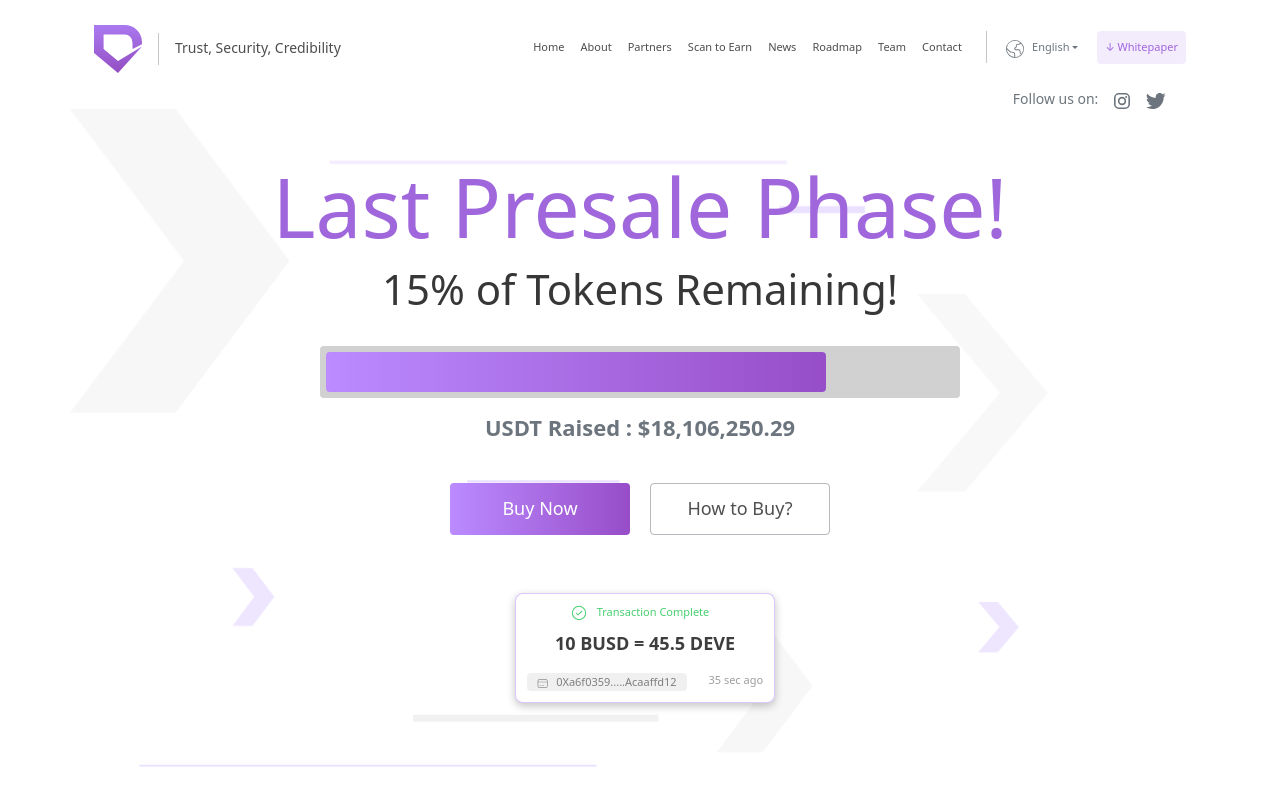
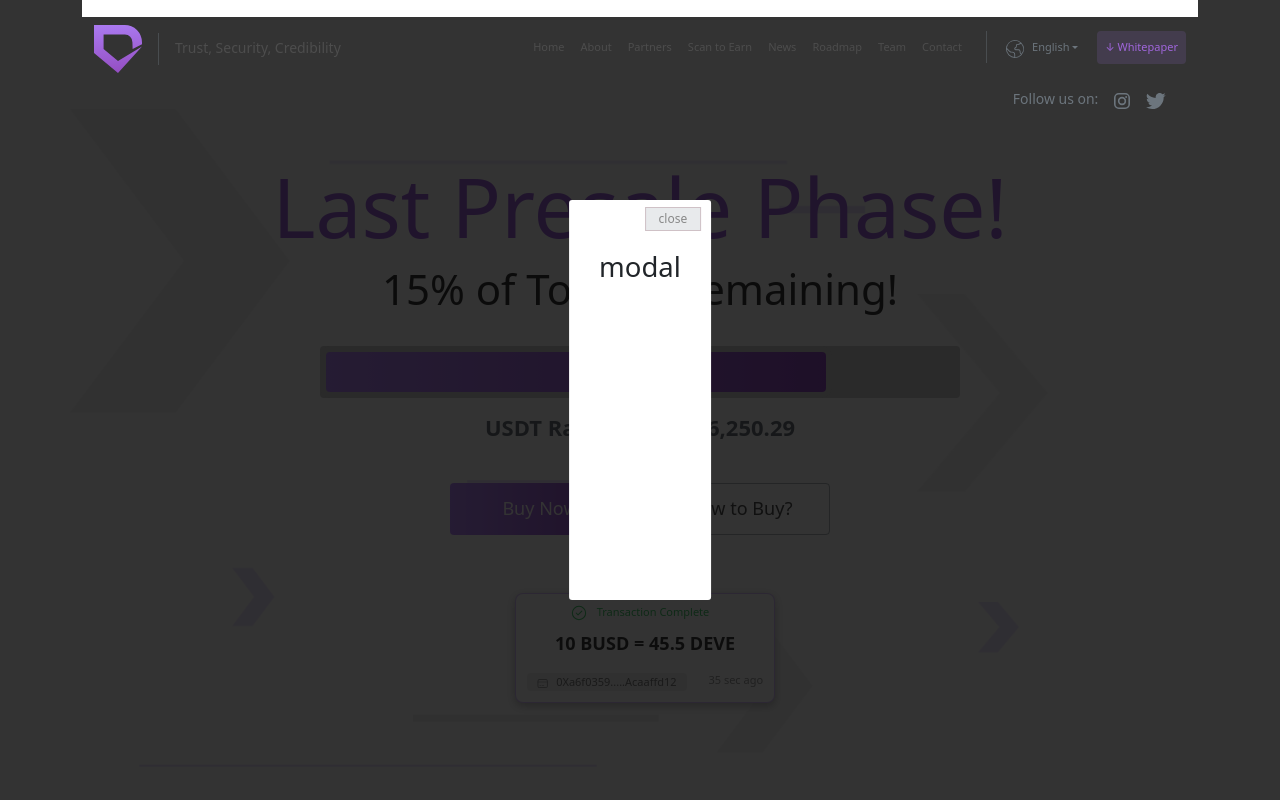
Before and after one commit to moussa32/develocity-modern-landing, a React (Create React App) app: page / in a window 1280 px wide. Both pictures are taken after a click on the button "Buy Now". Shown: the top 800 px of the page. Built offline with nearby package versions, Linux system fonts and the light colour scheme.

Commit message:
adding modal

```diff
--- a/public/index.html
+++ b/public/index.html
@@ -29,6 +29,7 @@
   <body>
     <noscript>You need to enable JavaScript to run this app.</noscript>
     <div id="root"></div>
+    <div id="modal-buyNow-btn"></div>
     <!--
       This HTML file is a template.
       If you open it directly in the browser, you will see an empty page.
--- a/src/index.js
+++ b/src/index.js
@@ -1,4 +1,5 @@
 import React from "react";
+
 import ReactDOM from "react-dom/client";
 import App from "./App";
 import reportWebVitals from "./reportWebVitals";
--- a/src/modules/Home/MainContent.js
+++ b/src/modules/Home/MainContent.js
@@ -1,17 +1,20 @@
 import Icons from "./Icons"
 import Progress from "./Progress"
 import TransactionCard from "./TransactionCard"
-
+import { ModalBuyNow } from "../Modal/ModalBuyNow"
+import { useState } from "react"
 const MainContent = () => {
+  const [isOpen,setIsOpen]=useState(false)
   return (
     <>
+    <ModalBuyNow open={isOpen} onClose={()=>setIsOpen(false)}/>
     <main className="container d-flex flex-column align-items-center text-center space">
       <h1 className="text-primary pt-5">Last Presale Phase!</h1>
       <h3 className="">15% of Tokens Remaining!</h3>
       <Progress/>
       <h2 className="mt-3">USDT Raised : $18,106,250.29</h2>
       <div className="mt-4">
-        <button className="btn-one">Buy Now</button>
+        <button className="btn-one" onClick={()=>setIsOpen(true)}>Buy Now</button>
         <button className="btn-two">How to Buy?</button>
       </div>
       <TransactionCard/>
--- /dev/null
+++ b/src/modules/Modal/Modal.module.css
@@ -0,0 +1,66 @@
+.backDrop{
+    background-color: rgba(0,0,0,0.8);
+    position: fixed;
+    top:0;
+    right:0;
+    left:0;
+    bottom: 0;
+    z-index: 9;
+    /* opacity: 0;
+    visibility: hidden; */
+    transition: 0.5s;
+}
+.overlay{
+    position: fixed;
+    top:50%;
+    left:50%;
+    transform: translate(-50%,-50%);
+    bottom: 0;
+    padding: 50px 30px 28px;
+    background-color: #fff;
+    z-index: 99;
+    border-radius: 3px;
+    animation-name: showMessage;
+    animation-duration: 1s;
+    /* animation-delay: 3s; */
+    /* opacity: 0; */
+    /* visibility: hidden; */
+    transition: 0.2s;
+}
+@keyframes showMessage {
+    0%{opacity: 0;}
+    50%{opacity: 0;}
+    70%{opacity: 0.3;}
+    100%{opacity: 1;}
+}
+.closeBtn_rtl,.closeBtn_ltr {
+    width: 56px !important;
+    height: 24px !important;
+    background: #E8EAEC !important;
+    /* border: 0 !important; */
+    outline: none !important;
+    font-size: 12px !important;
+    font-weight: 500 !important;
+    color: #888888 !important;
+    border: 1px solid #cfc1c6;
+    position: absolute !important;
+    top: 7px !important;
+}
+.closeBtn_ltr{
+    right: 10px !important;
+}
+.closeBtn_rtl{
+    left: 10px !important;
+}
+
+/* @media screen and (max-width: 600px) {
+    .overlay{
+        top:50%;
+        left:15%;
+        transform: translate(-8%,-50%);
+        padding: 50px 5px 5px;
+        overflow: auto;
+
+
+    }
+  } */
--- /dev/null
+++ b/src/modules/Modal/ModalBuyNow.jsx
@@ -0,0 +1,22 @@
+import ReactDOM from 'react-dom';
+import styles from './Modal.module.css'
+
+export function ModalBuyNow({ open, onClose }) {
+    if (!open) return null
+    return ReactDOM.createPortal(
+        <>
+            <div className={styles.backDrop} />
+
+            <div className={` ${styles.overlay}`}>
+                <button className={styles.closeBtn_ltr} onClick={onClose}>close</button>
+                <h1>modal</h1>
+
+            </div>
+        </>,
+        document.getElementById('modal-buyNow-btn')
+
+    )
+
+
+
+}
```
